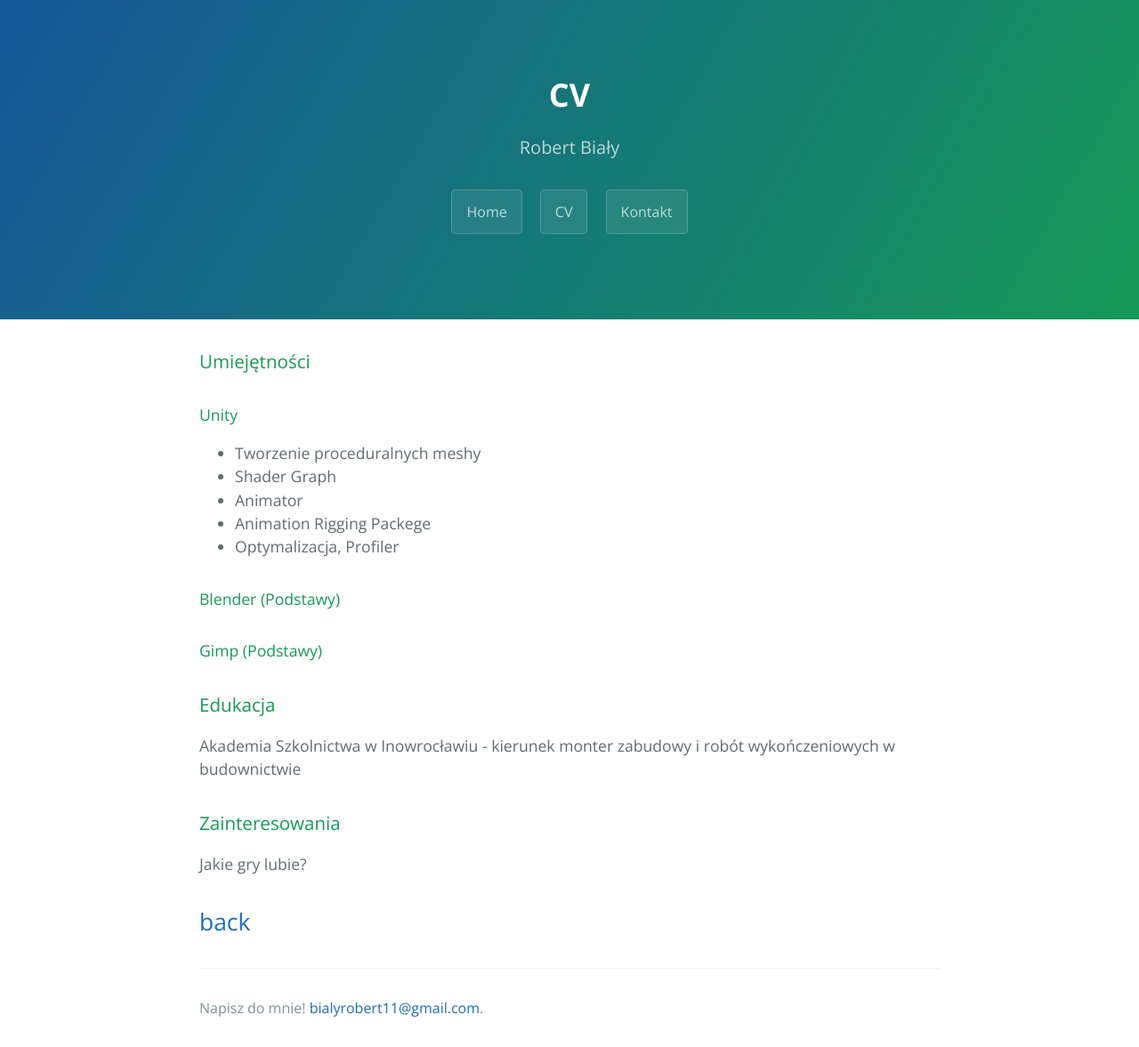
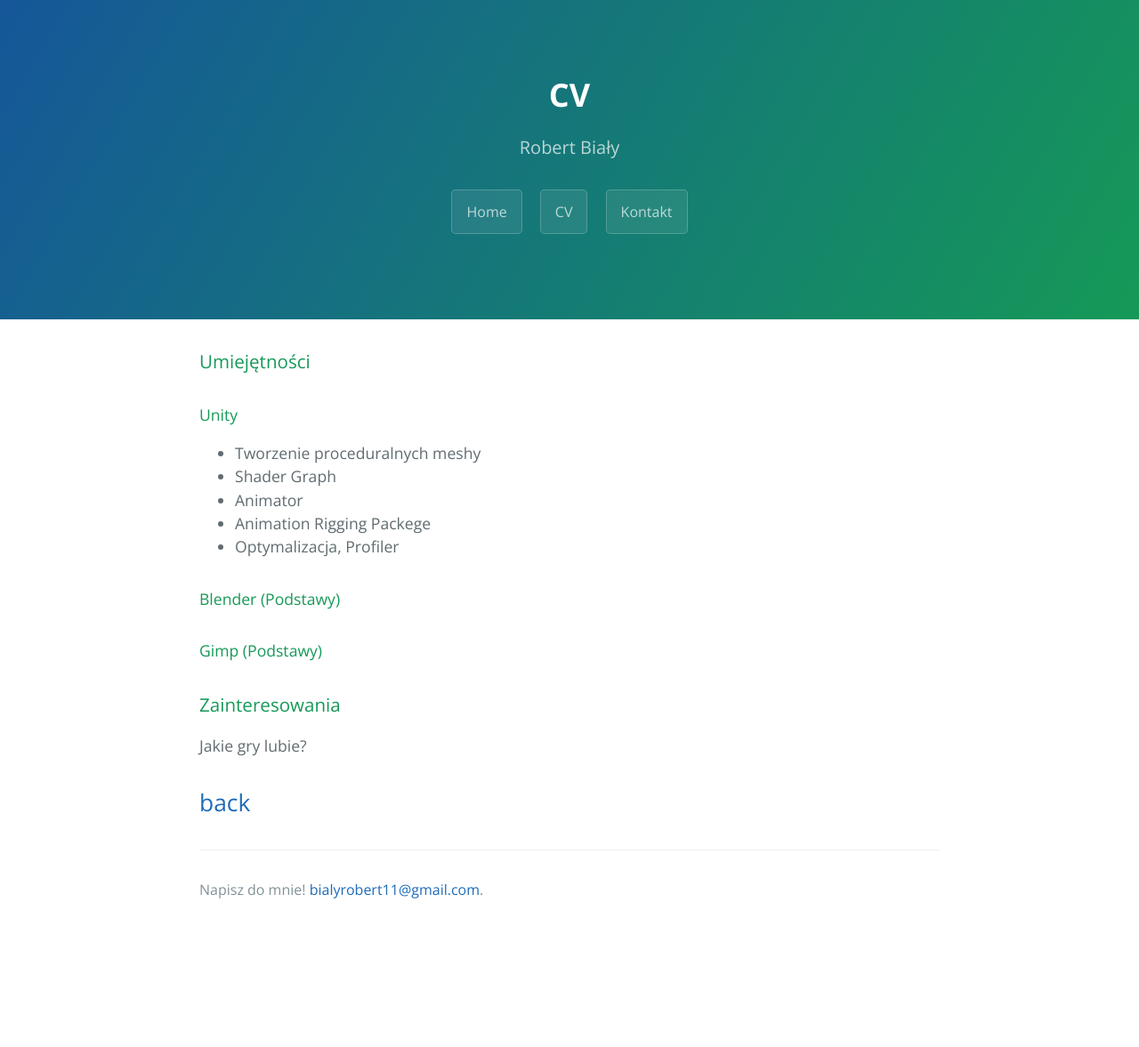
Before and after one commit to LaserRock46/laserrock46.github.io, a Jekyll site: the page built from cv.md, in a window 1280 px wide. Shown: the whole page at 89% size. Built offline with Jekyll 4.4.1, drawn with Linux system fonts in a browser that asks for light colours; the repository's description, which GitHub fills in, is left out; after the commit the page ends 1044 px from its top, so only the background shows below that.

Commit message:
Update cv.md

```diff
--- a/cv.md
+++ b/cv.md
@@ -19,10 +19,6 @@ description: Robert Biały
 
 #### Gimp (Podstawy)
 
-### Edukacja
-
-Akademia Szkolnictwa w Inowrocławiu - kierunek monter zabudowy i robót wykończeniowych w budownictwie
-
 ### Zainteresowania
 
 Jakie gry lubie?
```
